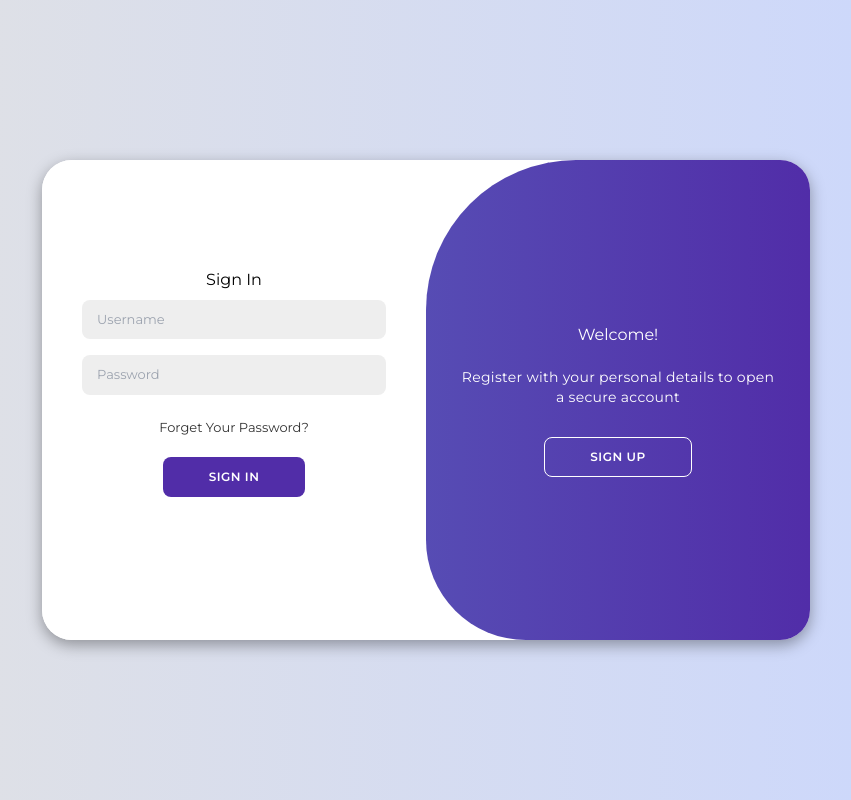
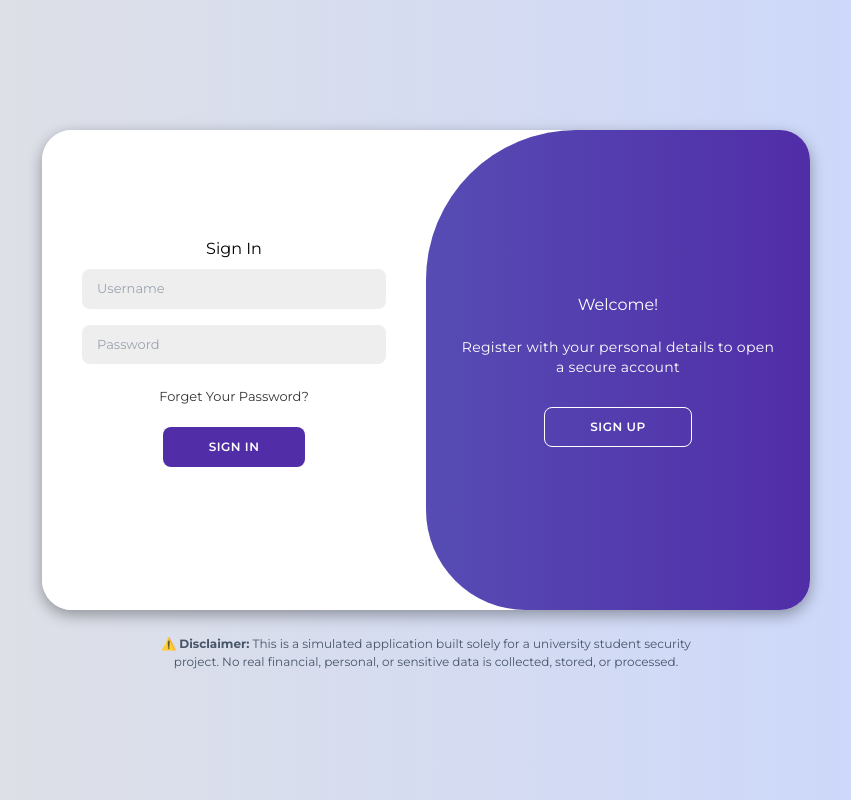
Before and after one commit to kavinda44/vault-frontend-app, a React (Vite) app: page / in a window 1280 px wide. Shown: the whole page, without its empty margins (214-1065 px from the left). Built offline with nearby package versions, Linux system fonts and the light colour scheme.

Commit message:
Add student security project disclaimer to Auth frontend

```diff
--- a/src/Auth.jsx
+++ b/src/Auth.jsx
@@ -151,7 +151,6 @@ export default function Auth({ setLoggedInUser }) {
                     )}
                 </div>
 
-                {/* THE OVERLAY IS BACK (And handles the vertical slide on mobile!) */}
                 <div className="toggle-container">
                     <div className="toggle">
                         <div className="toggle-panel toggle-left">
@@ -172,6 +171,21 @@ export default function Auth({ setLoggedInUser }) {
                 </div>
 
             </div>
+
+            {/* ADDED: Google Safe Browsing Disclaimer Footer */}
+            <div style={{
+                marginTop: '25px',
+                color: '#475569',
+                fontSize: '12px',
+                textAlign: 'center',
+                maxWidth: '600px',
+                padding: '0 15px',
+                lineHeight: '1.5',
+                zIndex: 10
+            }}>
+                ⚠️ <strong>Disclaimer:</strong> This is a simulated application built solely for a university student security project. No real financial, personal, or sensitive data is collected, stored, or processed.
+            </div>
+
         </div>
     );
 }
```
